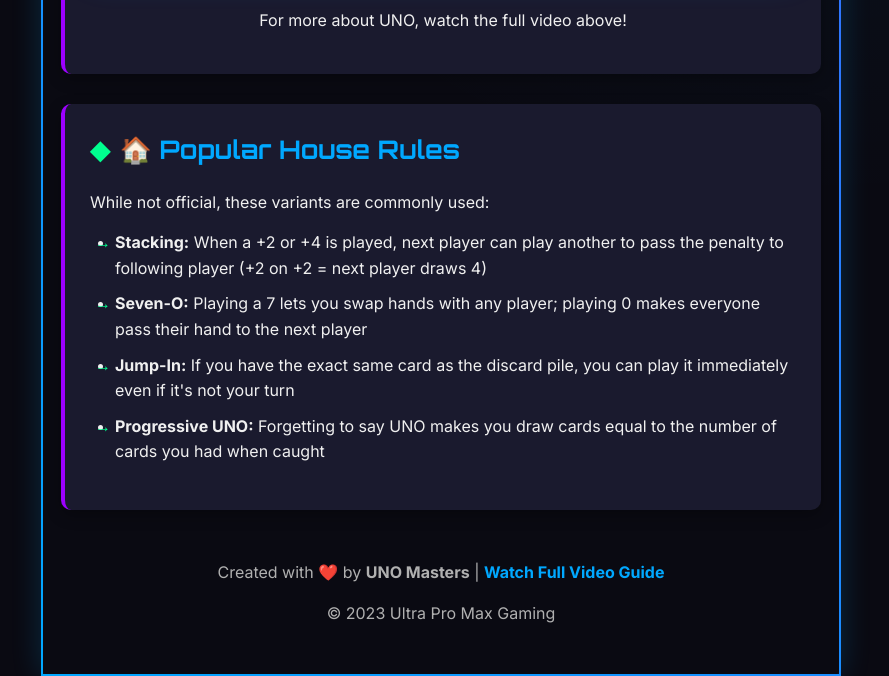
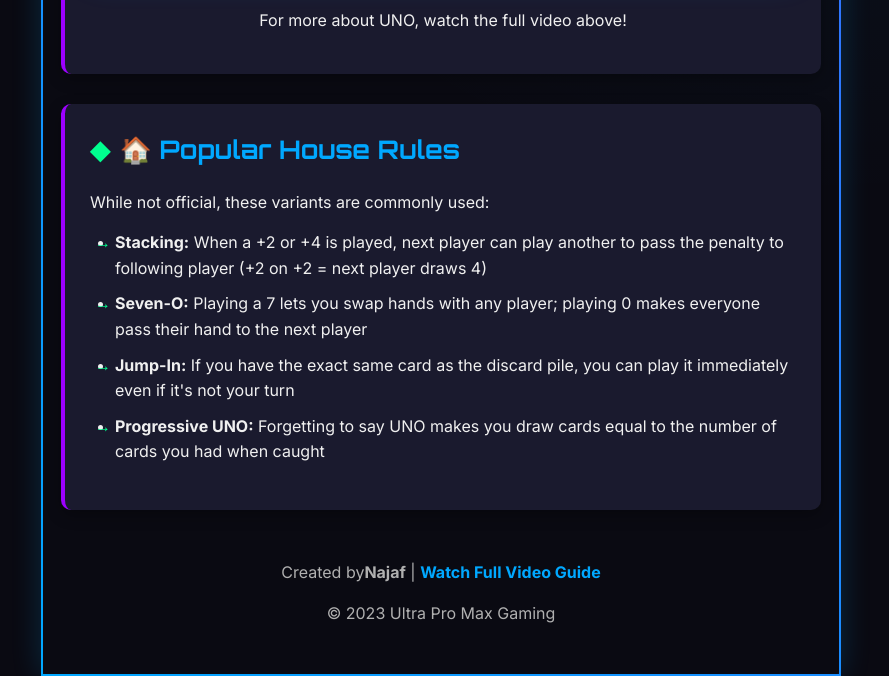
Before and after one commit to RNK-28/UNO-information, a plain HTML site: page index.html in a window 1280 px wide. Shown: the part 3444-4120 px from the top of the page, without its empty margins (199-1088 px from the left). Drawn offline with Linux system fonts and the light colour scheme.

Commit message:
Update index.html

```diff
--- a/index.html
+++ b/index.html
@@ -480,7 +480,7 @@
     </div>
 
     <footer>
-      <p>Created with ❤️ by <strong>UNO Masters</strong> | <a href="https://youtu.be/66M0ANo8RY4" target="_blank">Watch Full Video Guide</a></p>
+      <p>Created by<strong>Najaf</strong> | <a href="https://youtu.be/66M0ANo8RY4" target="_blank">Watch Full Video Guide</a></p>
       <p>© 2023 Ultra Pro Max Gaming</p>
     </footer>
   </div>
```
